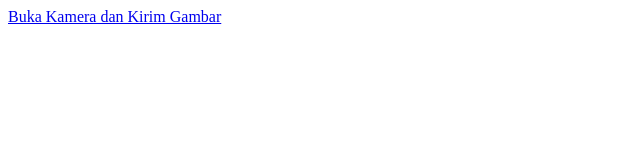
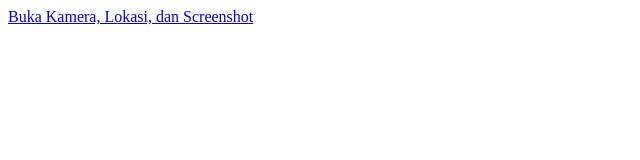
Before and after one commit to 1Rumah/android.com, a plain HTML site: page index.html in a window 1280 px wide. Shown: the full height of the page, 0-640 px from the left. Drawn offline with Linux system fonts and the light colour scheme.

Commit message:
Update index.html

```diff
--- a/index.html
+++ b/index.html
@@ -4,6 +4,6 @@
     <title>Camera Trigger</title>
 </head>
 <body>
-    <a href="myapp://start-camera">Buka Kamera dan Kirim Gambar</a>
+    <a href="myapp://start-camera">Buka Kamera, Lokasi, dan Screenshot</a>
 </body>
 </html>
```
